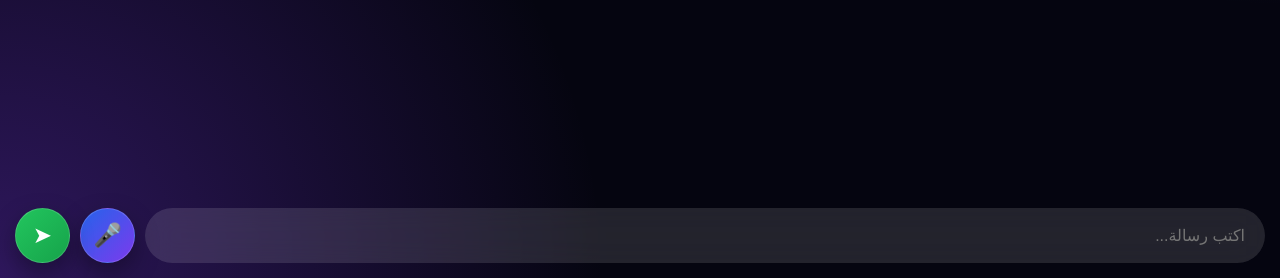
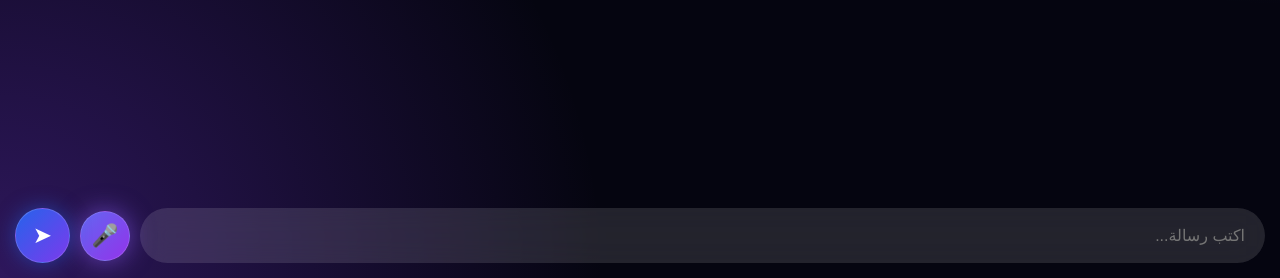
Before and after one commit to mecdjhjhnh37-collab/walkie-talkie-majd, a Flask app: page /room in a window 1280 px wide. Shown: the part 522-800 px from the top of the page. Run offline with Flask 3, Linux system fonts and the light colour scheme.

Commit message:
Refine styles for voice button in CSS
Adjusted dimensions and colors for voice button styles.

```diff
--- a/static/style.css
+++ b/static/style.css
@@ -599,9 +599,9 @@ button:active{
 
 #voiceBtn{
 
-    width:55px;
+    width:50px;
 
-    height:55px;
+    height:50px;
 
     border-radius:50%;
 
@@ -613,11 +613,17 @@ button:active{
 
     linear-gradient(
     135deg,
-    #2563eb,
-    #7c3aed
+    #6366f1,
+    #9333ea
     );
 
-    font-size:23px;
+    color:white;
+
+    font-size:22px;
+
+    box-shadow:
+
+    0 0 25px rgba(139,92,246,.6);
 
 }
 
@@ -641,11 +647,17 @@ button:active{
 
     linear-gradient(
     135deg,
-    #22c55e,
-    #16a34a
+    #2563eb,
+    #7c3aed
     );
 
+    color:white;
+
     font-size:23px;
+
+    box-shadow:
+
+    0 0 20px rgba(37,99,235,.5);
 
 }
 
```
